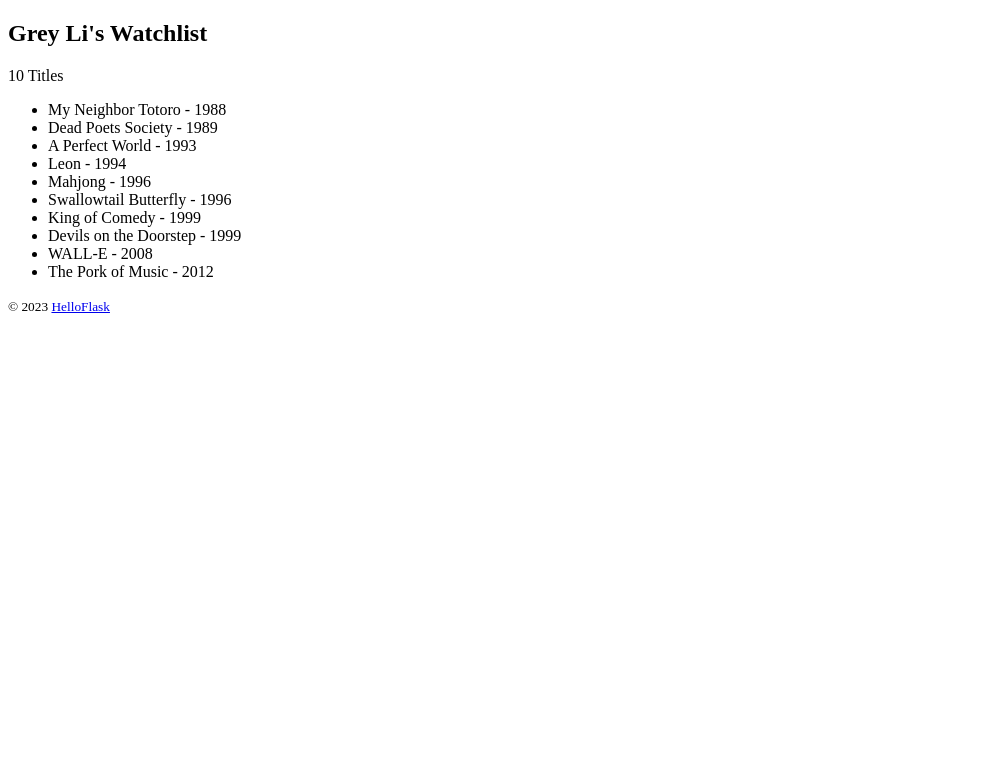
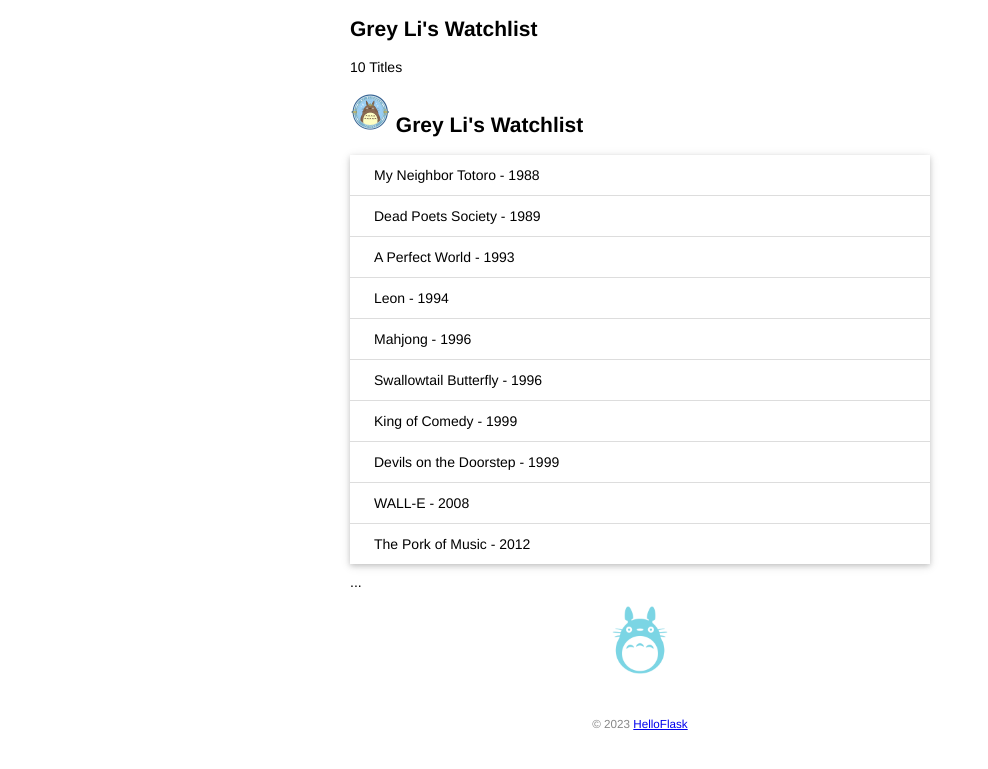
Before and after one commit to flingflingfling/helloflask, a Flask app: page /index in a window 1280 px wide. Shown: the top 769 px of the page, without its empty margins (0-988 px from the left). Run offline with Flask 3, Linux system fonts and the light colour scheme.

Commit message:
add some css

```diff
--- /dev/null
+++ b/static/style.css
@@ -0,0 +1,48 @@
+/* 页面整体 */
+body {
+    margin: auto;
+    max-width: 580px;
+    font-size: 14px;
+    font-family: Helvetica, Arial, sans-serif;
+}
+
+/* 页脚 */
+footer {
+    color: #888;
+    margin-top: 15px;
+    text-align: center;
+    padding: 10px;
+}
+
+/* 头像 */
+.avatar {
+    width: 40px;
+}
+
+/* 电影列表 */
+.movie-list {
+    list-style-type: none;
+    padding: 0;
+    margin-bottom: 10px;
+    box-shadow: 0 2px 5px 0 rgba(0, 0, 0, 0.16), 0 2px 10px 0 rgba(0, 0, 0, 0.12);
+}
+
+.movie-list li {
+    padding: 12px 24px;
+    border-bottom: 1px solid #ddd;
+}
+
+.movie-list li:last-child {
+    border-bottom:none;
+}
+
+.movie-list li:hover {
+    background-color: #f8f9fa;
+}
+
+/* 龙猫图片 */
+.totoro {
+    display: block;
+    margin: 0 auto;
+    height: 100px;
+}
--- a/templates/index.html
+++ b/templates/index.html
@@ -3,18 +3,30 @@
 <head>
     <meta charset="utf-8">
     <title>{{ name }}'s Watchlist</title>
+    <link rel='stylesheet' href="{{ url_for('static', filename='style.css') }}" type="text/css">
 </head>
 <body>
     <h2>{{ name }}'s Watchlist</h2>
     {# 使用 length 过滤器获取 movies 变量的长度 #}
     <p>{{ movies|length }} Titles</p>
-    <ul>
+
+    <h2>
+        <img alt="Avatar" class="avatar" src="{{ url_for('static', filename='images/avatar.png') }}">
+        {{ name }}'s Watchlist
+    </h2>
+
+    <ul class="movie-list">
         {% for movie in movies %}  {# 迭代 movies 变量 #}
         <li>{{ movie.title }} - {{ movie.year }}</li>  {# 等同于 movie['title'] #}
         {% endfor %}  {# 使用 endfor 标签结束 for 语句 #}
     </ul>
+
+    ...
+    <img alt="Walking Totoro" class="totoro" src="{{ url_for('static', filename='images/totoro.png') }}">
+
     <footer>
         <small>&copy; 2023 <a href="http://helloflask.com/book/3">HelloFlask</a></small>
+        <link rel="icon" href="{{ url_for('static', filename='favicon.ico') }}">
     </footer>
 </body>
 </html>
```
Also changed, not shown: static/images/avatar.png (added), static/images/totoro.png (added).
